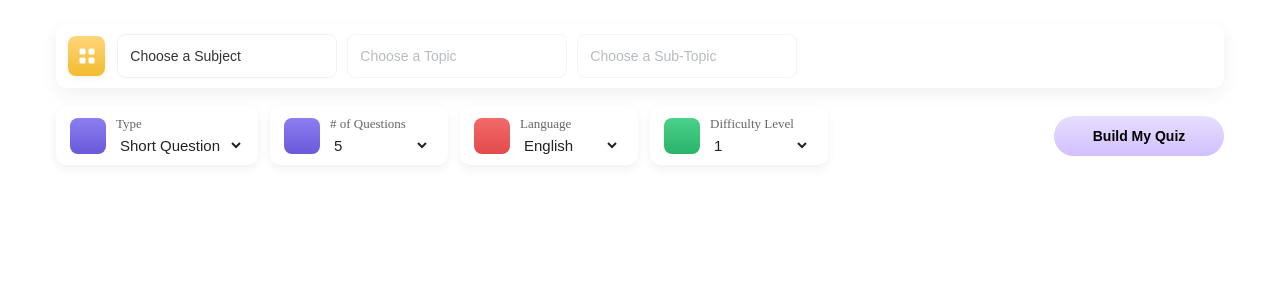
After one commit to syedly/quizbee, a Django app: template templates/input-bar.html in a window 1280 px wide. The commit adds this page. Shown: the top 300 px of the page. Run offline with Django 5.2, Linux system fonts and the light colour scheme; the template is opened without the code that fills it, so the values that code supplies are empty.

```diff
--- /dev/null
+++ b/static/css/input-bar.css
@@ -0,0 +1,255 @@
+/* ===== Quiz Input Bar (paste into base.css) ===== */
+.qz-wrapper {
+  max-width: 1180px;
+  margin: 18px auto;
+  padding: 6px;
+  box-sizing: border-box;
+}
+
+/* background area that holds both rows */
+.qz-area {
+  background: transparent;
+  display: flex;
+  flex-direction: column;
+  gap: 12px;
+}
+
+/* TOP ROW (big white rounded subject / topic bar) */
+.qz-top {
+  background: #ffffff;
+  border-radius: 10px;
+  padding: 10px 12px;
+  box-shadow: 0 6px 18px rgba(16,24,40,0.06);
+  display: flex;
+  align-items: center;
+  gap: 12px;
+}
+
+/* subject label icon + text at left inside the white bar */
+.qz-subject {
+  display: flex;
+  align-items: center;
+  gap: 12px;
+  min-width: 220px;
+  flex: 0 0 auto;
+}
+
+/* colored square icon like the screenshot */
+.qz-subject .qz-icon {
+  width: 40px;
+  height: 40px;
+  border-radius: 8px;
+  display: flex;
+  align-items: center;
+  justify-content: center;
+  background: linear-gradient(180deg,#ffd57a 0%, #f2bc2e 100%);
+  box-shadow: 0 2px 6px rgba(0,0,0,0.06);
+}
+
+/* the big area containing selects: subject / topic / subtopic */
+.qz-subject-controls {
+  display:flex;
+  gap:10px;
+  align-items:center;
+  width:100%;
+}
+
+/* the select controls inside TOP row */
+.qz-top select, .qz-top .qz-select-like {
+  height:44px;
+  padding: 8px 12px;
+  border-radius: 8px;
+  border: 1px solid #eef0f3;
+  background: transparent;
+  min-width: 220px;
+  font-size: 14px;
+  color: #333;
+  appearance: none;
+  -webkit-appearance: none;
+  -moz-appearance: none;
+  display: inline-flex;
+  align-items: center;
+  gap: 6px;
+}
+
+/* fake placeholder style for disabled selects */
+.qz-top select:disabled {
+  color: #9aa0a6;
+  background: transparent;
+}
+
+/* small caret on the right of select */
+.qz-top .qz-select-like {
+  position: relative;
+  padding-right: 28px;
+}
+.qz-top .qz-select-like::after {
+  content: '▾';
+  position: absolute;
+  right: 10px;
+  top: 50%;
+  transform: translateY(-50%);
+  color: #666;
+  pointer-events: none;
+}
+
+/* collapse handle at far right of top row */
+.qz-collapse-btn {
+  background: #e6e3ee;
+  border: none;
+  width: 40px;
+  height: 36px;
+  border-radius: 8px;
+  display:flex;
+  align-items:center;
+  justify-content:center;
+  cursor:pointer;
+  flex: 0 0 auto;
+}
+.qz-collapse-btn:active { transform: translateY(1px); }
+
+/* PROMPT input appears below TOP row when 'Prompt' selected */
+.qz-prompt-row {
+  display: none; /* shown by JS when needed */
+  margin-top: 8px;
+}
+.qz-prompt-row .qz-prompt {
+  width: 100%;
+  height:44px;
+  padding:10px 12px;
+  border-radius: 8px;
+  border: 1px solid #e6e8ec;
+  box-sizing: border-box;
+  font-size: 14px;
+}
+
+/* BOTTOM ROW — pills and build button */
+.qz-bottom {
+  display:flex;
+  gap:12px;
+  align-items:center;
+  justify-content:flex-start;
+  background: transparent;
+  padding: 6px 0;
+  flex-wrap:wrap;
+}
+
+/* pill style used by Type, # Questions, Language, Difficulty */
+.qz-pill {
+  background: #ffffff;
+  border-radius: 10px;
+  padding: 10px 14px;
+  display:flex;
+  gap:10px;
+  align-items:center;
+  min-width: 150px;
+  box-shadow: 0 4px 10px rgba(2,6,23,0.06);
+}
+
+/* pill icon square */
+.qz-pill .pill-icon {
+  width:36px;
+  height:36px;
+  border-radius:8px;
+  display:flex;
+  align-items:center;
+  justify-content:center;
+  color:#fff;
+  flex:0 0 auto;
+}
+
+/* colors matching screenshot */
+.qz-pill .pill-icon.purple { background: linear-gradient(180deg,#8c7ef1,#6a59d9); }
+.qz-pill .pill-icon.red    { background: linear-gradient(180deg,#f16a6a,#e44b4b); }
+.qz-pill .pill-icon.green  { background: linear-gradient(180deg,#4bd18a,#2bb36a); }
+.qz-pill .pill-icon.blue   { background: linear-gradient(180deg,#62b4f6,#3a98e8); }
+
+/* pill text/select */
+.qz-pill .pill-body {
+  display:flex;
+  flex-direction:column;
+  gap:4px;
+  min-width: 100px;
+}
+.qz-pill .pill-body .label {
+  font-size:13px;
+  color:#666;
+}
+.qz-pill .pill-body select {
+  border:none;
+  background:transparent;
+  font-size:15px;
+  color:#222;
+  padding:0;
+  outline:none;
+}
+
+/* big build button on the right */
+.qz-build {
+  margin-left:auto; /* push to right */
+  background: linear-gradient(180deg,#e7dfff,#d2bfff);
+  border-radius: 26px;
+  padding: 12px 22px;
+  font-weight:700;
+  border: none;
+  cursor:pointer;
+  min-width:170px;
+}
+
+/* collapsed bar styles (when user toggles collapse) */
+.qz-collapsed .qz-top,
+.qz-collapsed .qz-prompt-row,
+.qz-collapsed .qz-bottom {
+  display: none;
+}
+.qz-collapsed .qz-mini {
+  display:flex;
+}
+.qz-mini {
+  display:none;
+  align-items:center;
+  justify-content:center;
+  background:#ece9f3;
+  border-radius:8px;
+  padding:10px;
+}
+
+/* responsive behavior */
+@media (max-width: 960px) {
+  .qz-top { flex-direction: column; align-items: stretch; gap:8px; }
+  .qz-subject-controls { flex-direction: column; gap:8px; }
+  .qz-subject { width:100%; }
+  .qz-collapse-btn { align-self:flex-end; }
+  .qz-bottom { gap:8px; }
+  .qz-build { margin-left:0; width:100%; border-radius:10px; }
+}
+
+    /* simple popup styling */
+    .qz-popup {
+      display: none;
+      position: fixed;
+      top: 50%; left: 50%;
+      transform: translate(-50%, -50%);
+      background: #fff;
+      padding: 20px;
+      border-radius: 8px;
+      box-shadow: 0 0 15px rgba(0,0,0,0.3);
+      z-index: 999;
+    }
+    .qz-popup textarea {
+      width: 100%;
+      height: 120px;
+      border: 1px solid #ccc;
+      padding: 8px;
+      border-radius: 4px;
+    }
+    .qz-popup .close-btn {
+      margin-top: 10px;
+      background: crimson;
+      color: #fff;
+      padding: 6px 12px;
+      border: none;
+      border-radius: 4px;
+      cursor: pointer;
+    }
+    .qz-row { margin-top: 10px; display: none; }
--- /dev/null
+++ b/static/js/input-bar.js
@@ -0,0 +1,117 @@
+(function () {
+  const subjectControls = document.getElementById("qzSubjectControls");
+  const originalHTML = subjectControls.innerHTML;
+
+  // ---------------------------
+  // Subject Control Switcher
+  // ---------------------------
+  subjectControls.addEventListener("change", function (e) {
+    if (e.target.id !== "qz-subject-select") return;
+
+    const v = e.target.value;
+    subjectControls.innerHTML = originalHTML; // reset base select
+
+    let extraControls = "";
+
+    if (v === "prompt") {
+      extraControls = `
+        <input class="qz-prompt" id="qzPromptInput" placeholder="Enter prompt">
+      `;
+    } else if (v === "url") {
+      extraControls = `
+        <input class="qz-prompt" id="qzUrlInput" placeholder="Enter a URL">
+      `;
+    } else if (v === "import") {
+      extraControls = `
+        <button id="qzImportBtn">Import Data</button>
+      `;
+    } else if (v === "upload") {
+      extraControls = `
+        <input type="file" id="qzFileInput">
+      `;
+    } else if (v === "text") {
+      extraControls = `
+        <textarea id="qzTextArea" placeholder="Enter your text here"></textarea>
+      `;
+    }
+
+    // Always append topic + subtopic selects
+    subjectControls.innerHTML += `
+      ${extraControls}
+      <select id="qz-topic-select"><option value="">Choose a Topic</option></select>
+      <select id="qz-subtopic-select"><option value="">Choose a Sub-Topic</option></select>
+    `;
+  });
+
+  // ---------------------------
+  // Build Quiz Button Handler
+  // ---------------------------
+  document.addEventListener("DOMContentLoaded", () => {
+    const buildBtn = document.getElementById("qzBuildBtn");
+    if (!buildBtn) return;
+
+    buildBtn.addEventListener("click", async () => {
+      // Core inputs
+      const subject = document.getElementById("qz-subject-select")?.value || "";
+      const topic = document.getElementById("qz-topic-select")?.value || subject;
+      const subtopic = document.getElementById("qz-subtopic-select")?.value || "";
+
+      const type = document.getElementById("qz-type")?.value || "mix";
+      const count = document.getElementById("qz-count")?.value || 5;
+      const lang = document.getElementById("qz-lang")?.value || "English";
+      const diff = document.getElementById("qz-diff")?.value || 1;
+
+      // Extra inputs
+      const promptText = document.getElementById("qzPromptInput")?.value || "";
+      const urlText = document.getElementById("qzUrlInput")?.value || "";
+      const customText = document.getElementById("qzTextArea")?.value || "";
+      const fileInput = document.getElementById("qzFileInput")?.files?.[0] || null;
+
+      // Build FormData
+      const formData = new FormData();
+      formData.append("topic", topic || "General");
+      formData.append("language", lang);
+      formData.append("num_questions", count);
+      formData.append("difficulty", diff);
+      formData.append("question_preference", type);
+
+      if (promptText) formData.append("prompt", promptText);
+      if (urlText) formData.append("url", urlText);
+      if (customText) formData.append("text", customText);
+      if (fileInput) formData.append("file", fileInput);
+
+      try {
+        const response = await fetch("/generate_quiz/", {
+          method: "POST",
+          headers: { "X-CSRFToken": getCSRFToken() },
+          body: formData,
+        });
+
+        if (!response.ok) {
+          alert("Error building quiz!");
+          return;
+        }
+
+        // Render returned HTML
+        const html = await response.text();
+        document.body.innerHTML = html;
+      } catch (err) {
+        console.error("Error:", err);
+        alert("Something went wrong!");
+      }
+    });
+
+    // Helper for CSRF
+    function getCSRFToken() {
+      const name = "csrftoken";
+      const cookies = document.cookie.split(";");
+      for (let cookie of cookies) {
+        const c = cookie.trim();
+        if (c.startsWith(name + "=")) {
+          return c.substring(name.length + 1);
+        }
+      }
+      return "";
+    }
+  });
+})();
--- /dev/null
+++ b/templates/input-bar.html
@@ -0,0 +1,119 @@
+{% load static %}
+<!DOCTYPE html>
+<html lang="en">
+<head>
+  <meta charset="UTF-8">
+  <meta name="viewport" content="width=device-width, initial-scale=1.0">
+  <title>Create Quiz Bar</title>
+  <link rel="stylesheet" href="{% static 'css/input-bar.css' %}">
+  <style>
+    /* Small fallback styling so it's visible without CSS */
+    select, input, textarea, button {
+      padding: 8px;
+      border-radius: 6px;
+      border: 1px solid #ccc;
+      font-size: 14px;
+    }
+    .qz-subject-controls {
+      display: flex;
+      gap: 10px;
+      align-items: center;
+    }
+  </style>
+</head>
+<body>
+
+<div class="qz-wrapper" id="quizInputBar">
+  <div class="qz-area">
+
+    <!-- TOP ROW -->
+    <div class="qz-top">
+      <div class="qz-subject">
+        <div class="qz-icon" aria-hidden="true">
+          <svg width="18" height="18" viewBox="0 0 24 24" fill="none">
+            <rect x="2" y="2" width="8" height="8" rx="2" fill="#fff"/>
+            <rect x="14" y="2" width="8" height="8" rx="2" fill="#fff"/>
+            <rect x="2" y="14" width="8" height="8" rx="2" fill="#fff"/>
+            <rect x="14" y="14" width="8" height="8" rx="2" fill="#fff"/>
+          </svg>
+        </div>
+
+        <div class="qz-subject-controls" id="qzSubjectControls">
+          <select id="qz-subject-select" aria-label="Subject">
+            <option value="" disabled selected>Choose a Subject</option>
+            <option value="prompt">Prompt</option>
+            <option value="import">Import</option>
+            <option value="upload">Upload File</option>
+            <option value="url">Upload URL</option>
+            <option value="text">Text</option>
+          </select>
+
+          <select id="qz-topic-select" disabled aria-label="Topic">
+            <option value="" selected>Choose a Topic</option>
+          </select>
+
+          <select id="qz-subtopic-select" disabled aria-label="Subtopic">
+            <option value="" selected>Choose a Sub-Topic</option>
+          </select>
+        </div>
+      </div>
+    </div>
+
+    <!-- BOTTOM ROW -->
+    <div class="qz-bottom">
+      <div class="qz-pill">
+        <div class="pill-icon purple"></div>
+        <div class="pill-body">
+          <div class="label">Type</div>
+          <select id="qz-type">
+            <option value="short">Short Question</option>
+            <option value="truefalse">True / False</option>
+            <option value="mcq">Multiple Choice</option>
+            <option value="fill">Fill in the blanks</option>
+            <option value="mix">Mix</option>
+          </select>
+        </div>
+      </div>
+
+      <div class="qz-pill">
+        <div class="pill-icon purple"></div>
+        <div class="pill-body">
+          <div class="label"># of Questions</div>
+          <select id="qz-count">
+            <option>5</option><option>10</option><option>15</option><option>20</option>
+          </select>
+        </div>
+      </div>
+
+      <div class="qz-pill">
+        <div class="pill-icon red"></div>
+        <div class="pill-body">
+          <div class="label">Language</div>
+          <select id="qz-lang">
+            <option value="english">English</option>
+          </select>
+        </div>
+      </div>
+
+      <div class="qz-pill">
+        <div class="pill-icon green"></div>
+        <div class="pill-body">
+          <div class="label">Difficulty Level</div>
+          <select id="qz-diff">
+            <option>1</option><option>2</option><option>3</option><option>4</option><option>5</option>
+          </select>
+        </div>
+      </div>
+
+      <button class="qz-build" id="qzBuildBtn">Build My Quiz</button>
+    </div>
+
+    <!-- mini collapsed bar -->
+    <div class="qz-mini" aria-hidden="true">Create Quiz Options ▾</div>
+  </div>
+</div>
+
+<script src="{% static 'js/input-bar.js' %}"></script>
+
+</body>
+</html>
--- a/templates/main.html
+++ b/templates/main.html
@@ -28,4 +28,5 @@
     </div>
   </div>
 </div>
+{% include "input-bar.html" %}
 {% endblock %}
```
Also changed, not shown: app/views.py (+32 -3 lines), services.py (+29 -6 lines), templates/base.html (+13 -0 lines), db.sqlite3.
